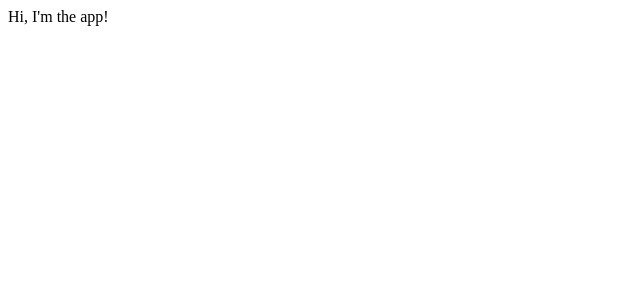
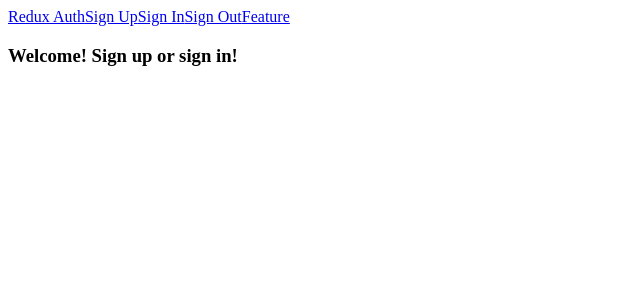
Before and after one commit to Dreykodoon/auth-client-tutorial, a React (Create React App) app: page / in a window 1280 px wide. Shown: the top 300 px of the page, without its empty margins (0-640 px from the left). Built offline with nearby package versions, Linux system fonts and the light colour scheme.

Commit message:
Added Header and welcome page

```diff
--- a/src/components/App.js
+++ b/src/components/App.js
@@ -1,10 +1,13 @@
 import React from 'react';
 
+import Header from './Header';
 
-export default () => {
+
+export default ({children}) => {
     return (
         <div>
-            Hi, I'm the app!
+            <Header/>
+            {children}
         </div>
     );
 };
--- /dev/null
+++ b/src/components/Header.js
@@ -0,0 +1,19 @@
+import React from 'react';
+import {Link} from 'react-router-dom';
+
+
+class Header extends React.Component {
+    render() {
+        return (
+            <div>
+                <Link to="/">Redux Auth</Link>
+                <Link to="/signup">Sign Up</Link>
+                <Link to="/signin">Sign In</Link>
+                <Link to="/signout">Sign Out</Link>
+                <Link to="/feature">Feature</Link>
+            </div>
+        );
+    }
+}
+
+export default Header;
--- /dev/null
+++ b/src/components/Welcome.js
@@ -0,0 +1,8 @@
+import React from 'react';
+
+
+export default () => {
+    return (
+        <h3>Welcome! Sign up or sign in!</h3>
+    );
+};
--- a/src/index.js
+++ b/src/index.js
@@ -1,10 +1,16 @@
 import React from 'react';
 import ReactDOM from 'react-dom';
+import {BrowserRouter, Route} from 'react-router-dom';
 
 import App from './components/App';
+import Welcome from './components/Welcome';
 
 
 ReactDOM.render(
-    <App/>,
+    <BrowserRouter>
+        <App>
+            <Route exact path="/" component={Welcome}/>
+        </App>
+    </BrowserRouter>,
     document.querySelector('#root')
 );
```
